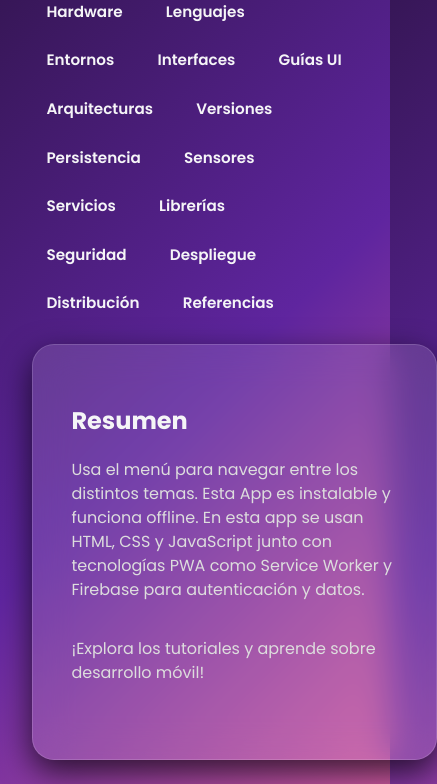
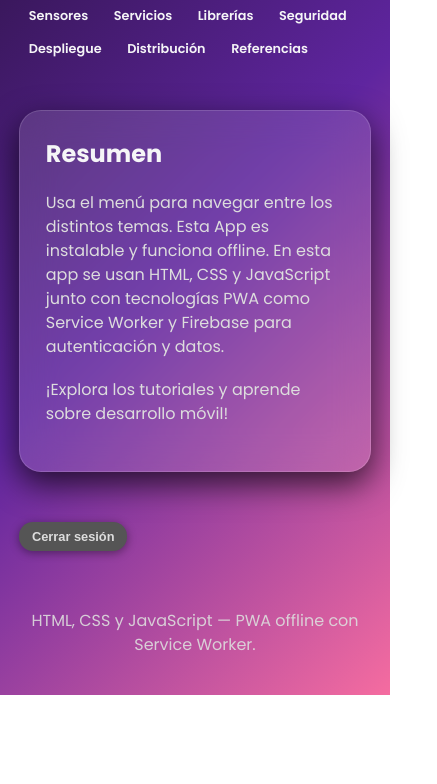
Before and after one commit to RogerNika/Tutoriales, a website with bundled scripts: page bienvenida.html in a window 390 px wide. Shown: the part 193-977 px from the top of the page, 437 px wide, since content can reach past the window. After the commit the page ends 888 px from the top, so only its background shows below. Built offline with nearby package versions, Linux system fonts and the light colour scheme; some packages are replaced by stand-ins of ours.

Commit message:
Nuevo CSS

```diff
--- a/styles.css
+++ b/styles.css
@@ -1,5 +1,9 @@
-/* Fuente moderna y fondo cálido */
 @import url('https://fonts.googleapis.com/css2?family=Poppins:wght@400;600;700&display=swap');
+
+/* Base */
+* {
+  box-sizing: border-box;
+}
 
 body {
   font-family: 'Poppins', sans-serif;
@@ -15,6 +19,29 @@ body {
   -moz-osx-font-smoothing: grayscale;
 }
 
+/* Layout general */
+.app-header {
+  width: 100%;
+  max-width: 900px;
+  margin-bottom: 1.5rem;
+}
+
+.app-header h1 {
+  margin: 0 0 0.8rem;
+}
+
+.content {
+  width: 100%;
+  max-width: 900px;
+}
+
+.app-footer {
+  margin-top: 2rem;
+  font-size: 0.9rem;
+  opacity: 0.9;
+  text-align: center;
+}
+
 /* Títulos */
 h1 {
   font-size: 2.8rem;
@@ -23,10 +50,15 @@ h1 {
   margin-bottom: 0.6rem;
   text-shadow: 1px 1px 6px rgba(255, 204, 0, 0.6);
 }
+
+h2 {
+  margin-top: 0;
+}
+
 p {
   font-size: 1rem;
   color: #ddd;
-  margin-bottom: 2.2rem;
+  margin-bottom: 1.2rem;
   line-height: 1.5;
 }
 
@@ -43,9 +75,15 @@ p {
   transition: transform 0.4s ease, box-shadow 0.4s ease;
   border: 1px solid rgba(255, 255, 255, 0.15);
 }
+
 .card:hover {
   transform: translateY(-8px);
   box-shadow: 0 16px 40px rgba(0,0,0,0.85);
+}
+
+/* Cards anchas en secciones de contenido */
+.content .card {
+  max-width: 900px;
 }
 
 /* Inputs con etiquetas flotantes */
@@ -53,6 +91,7 @@ p {
   position: relative;
   margin: 1.4rem 0;
 }
+
 .input-group input {
   width: 100%;
   padding: 1.2rem 0.8rem 0.5rem;
@@ -63,11 +102,13 @@ p {
   font-size: 1rem;
   transition: border-color 0.3s ease, box-shadow 0.3s ease;
 }
+
 .input-group input:focus {
   outline: none;
   border-color: #ffcc00;
   box-shadow: 0 0 12px #ffcc00aa;
 }
+
 .input-group label {
   position: absolute;
   top: 1.1rem;
@@ -77,6 +118,7 @@ p {
   pointer-events: none;
   transition: all 0.25s ease;
 }
+
 .input-group input:focus + label,
 .input-group input:not(:placeholder-shown) + label {
   top: 0.4rem;
@@ -106,19 +148,29 @@ button {
   color: #fff;
   box-shadow: 0 4px 16px rgba(239, 45, 140, 0.6);
 }
-.btn-primary:hover, .btn-primary:focus {
+
+.btn-primary:hover,
+.btn-primary:focus {
   transform: scale(1.07);
   box-shadow: 0 6px 24px rgba(239, 45, 140, 0.8);
   outline: none;
 }
 
 /* Botón secundario */
-.btn-secondary {
+.btn-secondary,
+.secondary {
   background: #555;
   color: #ddd;
   box-shadow: 0 2px 10px rgba(0,0,0,0.4);
+  width: auto;
+  padding: 0.6rem 1.1rem;
+  font-size: 0.95rem;
 }
-.btn-secondary:hover, .btn-secondary:focus {
+
+.btn-secondary:hover,
+.btn-secondary:focus,
+.secondary:hover,
+.secondary:focus {
   background: #666;
   transform: scale(1.04);
   outline: none;
@@ -137,7 +189,9 @@ button {
   border-radius: 14px;
   box-shadow: 0 4px 14px rgba(0,0,0,0.15);
 }
-.btn-google:hover, .btn-google:focus {
+
+.btn-google:hover,
+.btn-google:focus {
   background: #f4f4f4;
   transform: scale(1.04);
   box-shadow: 0 6px 20px rgba(0,0,0,0.25);
@@ -153,12 +207,13 @@ button {
   text-shadow: 0 0 6px #ff5252aa;
 }
 
-/* Menú de opciones */
+/* Menú de opciones en index */
 .menu {
   text-align: left;
   width: 100%;
   max-width: 320px;
 }
+
 .menu h2 {
   font-size: 1.5rem;
   margin-bottom: 1.2rem;
@@ -166,7 +221,6 @@ button {
   text-shadow: 0 0 5px #ffcc0099;
 }
 
-/* Lista sin bullets */
 .menu ul {
   list-style: none;
   padding: 0;
@@ -176,7 +230,6 @@ button {
   gap: 1rem;
 }
 
-/* Botones menú */
 .menu li button {
   background: linear-gradient(90deg, #00d2ff, #3a7bd5);
   color: #fff;
@@ -191,12 +244,12 @@ button {
   cursor: pointer;
   user-select: none;
 }
+
 .menu li button:hover {
   transform: scale(1.06);
   box-shadow: 0 6px 18px rgba(58, 123, 213, 0.85);
 }
 
-/* Botón menú seleccionado */
 .menu li button.selected,
 .menu li button:focus {
   background: linear-gradient(90deg, #ffd700, #ffa500);
@@ -205,7 +258,8 @@ button {
   transform: scale(1.08);
   outline: none;
 }
-/* Contenedor del nav */
+
+/* Nav Tabs */
 .nav-tabs {
   display: flex;
   flex-wrap: wrap;
@@ -254,25 +308,29 @@ button {
   transform: scaleX(1);
 }
 
-/* Estado activo (pestaña actual) */
+/* Estado activo */
 .nav-tabs .tab-btn.active {
   background: rgba(255, 255, 255, 0.18);
   color: #ffcc00;
   box-shadow: 0 0 14px rgba(255, 204, 0, 0.7);
 }
+
+/* Imagen genérica para secciones */
 .imagen-despliegue {
   width: 100%;
   border-radius: 16px;
   box-shadow: 0 8px 24px rgba(0,0,0,0.6);
   margin-top: 1.5rem;
 }
+
+/* Botón Inicio estilizado (en nav) */
 .btn-inicio {
   display: inline-block;
   padding: 10px 26px;
   border-radius: 999px;
   background: linear-gradient(135deg, #7b42ff, #c471ed);
   color: #ffffff;
-  font-size: 1.1rem;
+  font-size: 1.0rem;
   font-weight: 600;
   text-decoration: none;
   letter-spacing: 0.05em;
@@ -285,6 +343,7 @@ button {
     transform 0.2s ease,
     box-shadow 0.2s ease,
     background 0.3s ease;
+  white-space: nowrap;
 }
 
 /* Efecto brillo al pasar el mouse */
@@ -320,3 +379,29 @@ button {
   transform: translateY(1px) scale(0.98);
   box-shadow: 0 6px 16px rgba(0, 0, 0, 0.3);
 }
+
+/* Responsivo */
+@media (max-width: 768px) {
+  body {
+    padding: 1.2rem;
+  }
+
+  .card {
+    padding: 1.6rem;
+  }
+
+  .nav-tabs {
+    gap: 0.4rem;
+  }
+
+  .nav-tabs .tab-btn {
+    font-size: 0.8rem;
+    padding: 0.25rem 0.6rem;
+  }
+
+  .btn-inicio,
+  .secondary {
+    padding: 0.45rem 0.8rem;
+    font-size: 0.8rem;
+  }
+}
```
